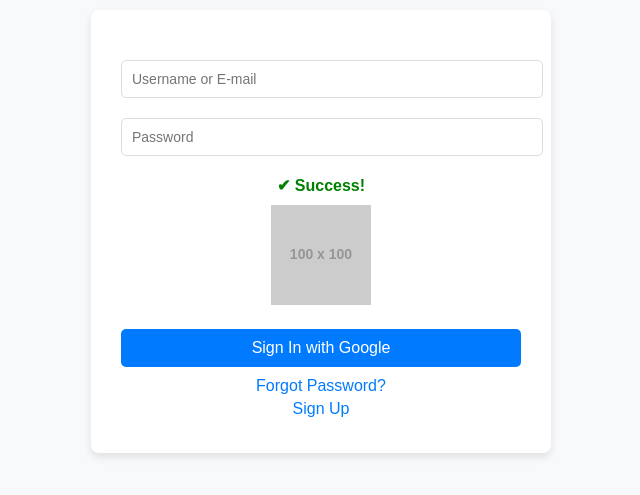
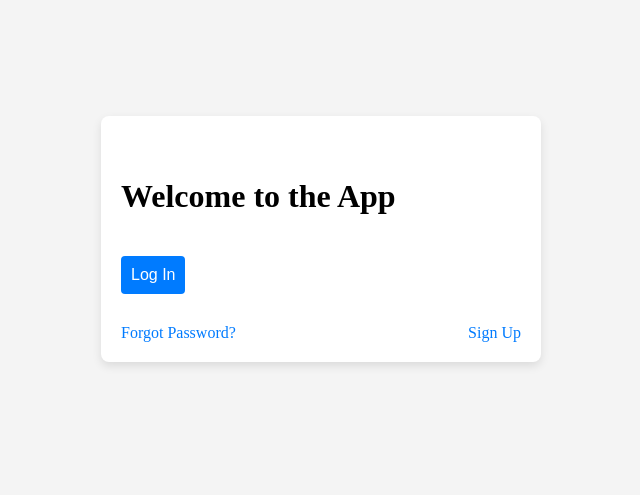
Before and after one commit to SriramKoukuntla/5D_Jupyter_Notebook, a React (Vite) app in the folder frontend/: page / in a window 1280 px wide. Shown: the part 169-664 px from the top of the page, without its empty margins (319-959 px from the left). Built offline with nearby package versions, Linux system fonts and the light colour scheme.

Commit message:
UserAuthentification Done

```diff
--- a/frontend/package.json
+++ b/frontend/package.json
@@ -10,6 +10,7 @@
     "preview": "vite preview"
   },
   "dependencies": {
+    "@auth0/auth0-react": "^2.2.4",
     "react": "^18.3.1",
     "react-dom": "^18.3.1",
     "react-router-dom": "^6.28.0"
--- a/frontend/src/App.tsx
+++ b/frontend/src/App.tsx
@@ -1,15 +1,21 @@
 import React from "react";
 import { BrowserRouter as Router, Routes, Route } from "react-router-dom";
+import { useAuth0 } from "@auth0/auth0-react";
 import Login from "./components/Login";
 import Dashboard from "./components/Dashboard";
 import MainApplication from "./components/MainApplication";
 
 const App = () => {
+  const { isAuthenticated } = useAuth0();
+
   return (
     <Router>
       <Routes>
         <Route path="/" element={<Login />} />
-        <Route path="/dashboard" element={<Dashboard />} />
+        <Route
+          path="/dashboard"
+          element={isAuthenticated ? <Dashboard /> : <Login />}
+        />
         <Route path="/main" element={<MainApplication />} />
       </Routes>
     </Router>
--- a/frontend/src/components/App.css
+++ b/frontend/src/components/App.css
@@ -1,82 +1,66 @@
-body {
-    font-family: Arial, sans-serif;
-    margin: 0;
-    padding: 0;
-    background-color: #f7f9fb;
-  }
-
 .login-page {
   display: flex;
   justify-content: center;
   align-items: center;
   height: 100vh;
-    background-color: #f7f9fb;
+  background-color: #f4f4f4;
 }
 
 .login-container {
+  background-color: white;
+  padding: 20px;
+  border-radius: 8px;
+  box-shadow: 0 4px 10px rgba(0, 0, 0, 0.1);
   width: 100%;
   max-width: 400px;
-    background: white;
-    padding: 30px;
-    border-radius: 8px;
-    box-shadow: 0 4px 8px rgba(0, 0, 0, 0.1);
-    text-align: center;
+}
+
+.login-form {
+  display: flex;
+  flex-direction: column;
 }
 
 .logo-container {
+  display: flex;
+  justify-content: center;
   margin-bottom: 20px;
-  }
-
-  .logo {
-    width: 100px;
 }
 
 .form-group {
   margin-bottom: 20px;
 }
 
-  .form-input {
+.form-group input {
+  padding: 10px;
+  font-size: 16px;
+  border: 1px solid #ddd;
+  border-radius: 4px;
   width: 100%;
-    padding: 10px;
-    border: 1px solid #ddd;
-    border-radius: 5px;
-    font-size: 14px;
-  }
-
-  .captcha-section {
-    margin: 20px 0;
-  }
-
-  .success-text {
-    color: green;
-    font-weight: bold;
-    margin-bottom: 10px;
-  }
-
-  .captcha-image {
-    width: 100px;
 }
 
 .sign-in-btn {
-    width: 100%;
-    background: #007bff;
+  padding: 10px;
+  font-size: 16px;
+  background-color: #007bff;
   color: white;
-    padding: 10px;
   border: none;
-    border-radius: 5px;
-    font-size: 16px;
+  border-radius: 4px;
   cursor: pointer;
 }
 
+.sign-in-btn:hover {
+  background-color: #0056b3;
+}
+
 .links-container {
+  display: flex;
+  justify-content: space-between;
   margin-top: 10px;
 }
 
 .link {
-    display: block;
   color: #007bff;
   text-decoration: none;
-    margin: 5px 0;
 }
 
 .link:hover {
--- /dev/null
+++ b/frontend/src/components/Auth.tsx
@@ -0,0 +1,36 @@
+import React from "react";
+import { useAuth0 } from "@auth0/auth0-react";
+
+export const LoginButton: React.FC = () => {
+  const { loginWithRedirect } = useAuth0();
+
+  return <button onClick={() => loginWithRedirect()}>Log In</button>;
+};
+
+export const LogoutButton: React.FC = () => {
+  const { logout } = useAuth0();
+
+  return (
+    <button onClick={() => logout({ returnTo: window.location.origin })}>
+      Log Out
+    </button>
+  );
+};
+
+export const Profile: React.FC = () => {
+  const { user, isAuthenticated, isLoading } = useAuth0();
+
+  if (isLoading) {
+    return <div>Loading ...</div>;
+  }
+
+  return (
+    isAuthenticated && (
+      <div>
+        <img src={user.picture} alt={user.name} />
+        <h2>{user.name}</h2>
+        <p>{user.email}</p>
+      </div>
+    )
+  );
+};
--- a/frontend/src/components/Dashboard.tsx
+++ b/frontend/src/components/Dashboard.tsx
@@ -1,8 +1,11 @@
 import React from "react";
 import { useNavigate } from "react-router-dom";
+import { useAuth0 } from "@auth0/auth0-react";
+import { LogoutButton } from "./Auth"; // Import LogoutButton from Auth.js
 
 const Dashboard = () => {
   const navigate = useNavigate();
+  const { user } = useAuth0(); // Access user details
 
   const goToMainApp = () => {
     navigate("/main"); // Navigate to Main Application
@@ -10,10 +13,15 @@
 
   return (
     <div style={{ textAlign: "center", marginTop: "50px" }}>
-      <h1>Dashboard</h1>
-      <button onClick={goToMainApp} style={{ padding: "10px 20px" }}>
-        Main Application
+      <h1>Welcome to the Dashboard, {user?.name}</h1>
+      <button
+        onClick={goToMainApp}
+        style={{ padding: "10px 20px", margin: "10px" }}
+      >
+        Go to Main Application
       </button>
+      {/* Include Logout Button */}
+      <LogoutButton />
     </div>
   );
 };
--- a/frontend/src/components/Login.tsx
+++ b/frontend/src/components/Login.tsx
@@ -1,85 +1,33 @@
-import React, { useState } from "react";
-import { loginWithGoogle } from "./";
+import React from "react";
+import { useAuth0 } from "@auth0/auth0-react";
 import "./App.css"; // Custom CSS for additional styling
 
 function Login() {
-  const [loading, setLoading] = useState(false);
-  const [errorMessage, setErrorMessage] = useState("");
-  const [successMessage, setSuccessMessage] = useState("");
-
-  const handleGoogleLogin = async () => {
-    setLoading(true);
-    setErrorMessage("");
-    setSuccessMessage("");
-
-    try {
-      const { user, session, error } = await loginWithGoogle();
-
-      if (error) {
-        throw new Error(error);
-      }
-
-      setSuccessMessage("Logged in successfully!");
-      console.log("Logged in user:", user);
-      // Redirect or update state after login if needed
-    } catch (err: any) {
-      setErrorMessage(`Login failed: ${err.message}`);
-    } finally {
-      setLoading(false);
-    }
-  };
+  const { loginWithRedirect } = useAuth0();
 
   return (
     <div className="login-page">
       <div className="login-container">
         <form className="login-form">
           <div className="logo-container">
-            {/* Replace with your logo if needed */}
             {/* <img
               src="https://via.placeholder.com/150" // Replace with your logo URL
-              alt="Logo"
+              alt="LeetCode Logo"
               className="logo"
             /> */}
           </div>
           <div className="form-group">
-            <input
-              type="text"
-              placeholder="Username or E-mail"
-              className="form-input"
-            />
+            <h1>Welcome to the App</h1>
           </div>
           <div className="form-group">
-            <input
-              type="password"
-              placeholder="Password"
-              className="form-input"
-            />
+            <button
+              type="button"
+              className="sign-in-btn"
+              onClick={() => loginWithRedirect()}
+            >
+              Log In
+            </button>
           </div>
-
-          {/* Display success message if login is successful */}
-          {successMessage && <p className="success-text">{successMessage}</p>}
-
-          {/* Display error message if login fails */}
-          {errorMessage && <p className="error-text">{errorMessage}</p>}
-
-          <div className="captcha-section">
-            <p className="success-text">✔ Success!</p>
-            <img
-              src="https://via.placeholder.com/100" // Replace with your captcha image or Cloudflare logo
-              alt="Captcha"
-              className="captcha-image"
-            />
-          </div>
-
-          <button
-            type="button"
-            className="sign-in-btn"
-            onClick={handleGoogleLogin}
-            disabled={loading}
-          >
-            {loading ? "Logging in..." : "Sign In with Google"}
-          </button>
-
           <div className="links-container">
             <a href="/forgot-password" className="link">
               Forgot Password?
@@ -95,3 +43,43 @@
 }
 
 export default Login;
+
+// import React, { useState } from "react";
+// import { useNavigate } from "react-router-dom";
+
+// const Login = () => {
+//   const navigate = useNavigate();
+//   const [username, setUsername] = useState("");
+//   const [password, setPassword] = useState("");
+
+//   const handleLogin = () => {
+//     navigate("/dashboard"); // Navigate to Dashboard
+//   };
+
+//   return (
+//     <div style={{ textAlign: "center", marginTop: "50px" }}>
+//       <h1>Login</h1>
+//       <input
+//         type="text"
+//         placeholder="Username"
+//         value={username}
+//         onChange={(e) => setUsername(e.target.value)}
+//         style={{ margin: "10px", padding: "10px" }}
+//       />
+//       <br />
+//       <input
+//         type="password"
+//         placeholder="Password"
+//         value={password}
+//         onChange={(e) => setPassword(e.target.value)}
+//         style={{ margin: "10px", padding: "10px" }}
+//       />
+//       <br />
+//       <button onClick={handleLogin} style={{ padding: "10px 20px" }}>
+//         Login
+//       </button>
+//     </div>
+//   );
+// };
+
+// export default Login;
--- a/frontend/src/components/MainApplication.tsx
+++ b/frontend/src/components/MainApplication.tsx
@@ -1,13 +1,13 @@
 import React from "react";
+import { LogoutButton } from "./Auth"; // Import the LogoutButton from Auth.js
 
 const MainApplication = () => {
   return (
     <div style={{ textAlign: "center", marginTop: "50px" }}>
       <h1>Main Application</h1>
       <p>Welcome to the Main Application!</p>
-
-
-
+      {/* Add Logout Button */}
+      <LogoutButton />
     </div>
   );
 };
--- a/frontend/src/main.tsx
+++ b/frontend/src/main.tsx
@@ -1,10 +1,18 @@
-import { StrictMode } from 'react'
-import { createRoot } from 'react-dom/client'
-// import './index.css'
-import App from './App.tsx'
+import { StrictMode } from "react";
+import { createRoot } from "react-dom/client";
+import { Auth0Provider } from "@auth0/auth0-react";
+import App from "./App.tsx";
 
-createRoot(document.getElementById('root')!).render(
+createRoot(document.getElementById("root")!).render(
   <StrictMode>
-    <App />
-  </StrictMode>,
-)
+    <Auth0Provider
+      domain="dev-7gkjjxunh4hrflpu.us.auth0.com"
+      clientId="Q7PgVHwLtJavB38Ahj8njyVz7N1cBFgX"
+      authorizationParams={{
+        redirect_uri: window.location.origin + "/Dashboard",
+      }}
+    >
+      <App />
+    </Auth0Provider>
+  </StrictMode>
+);
```
Also changed, not shown: frontend/src/components/Auth.js (deleted, +0 -42 lines), 1 other file (tests, documents, lock files or other folders). Lines whose indentation alone changed are shown as unchanged.
